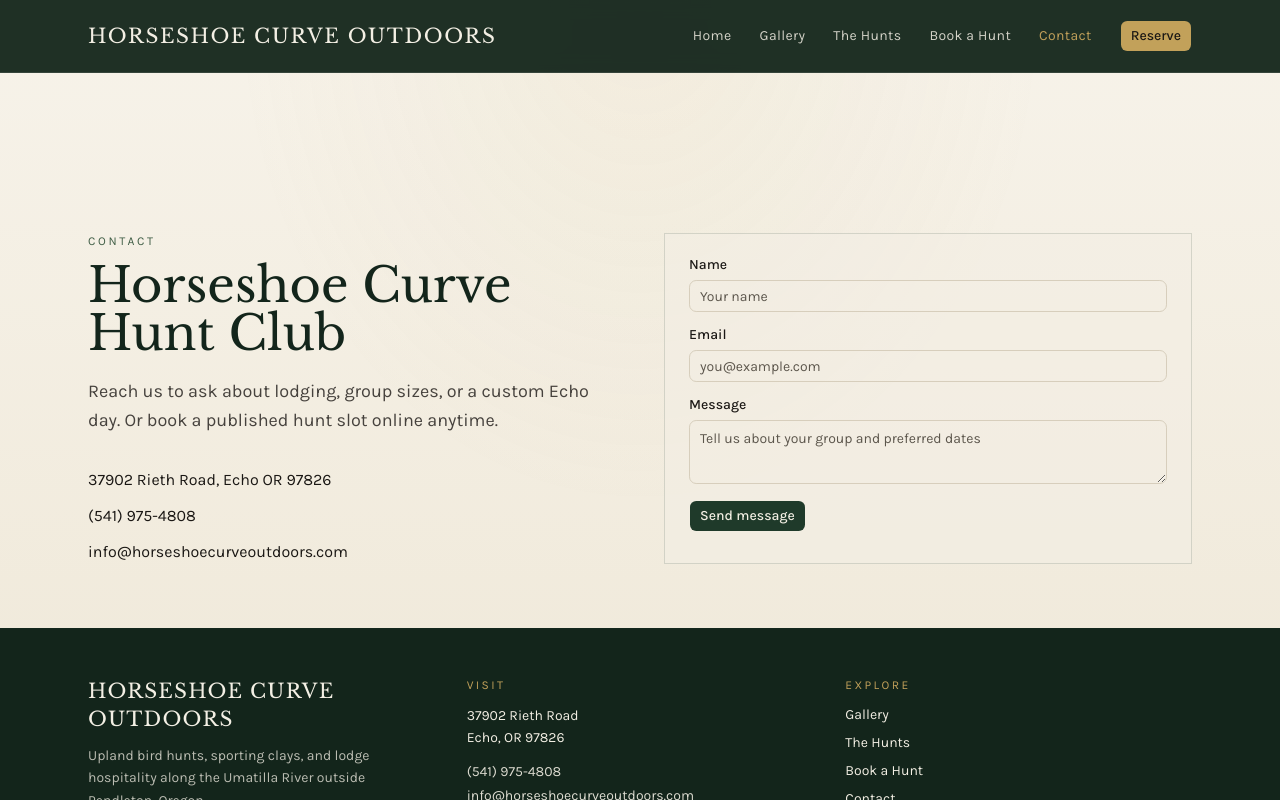
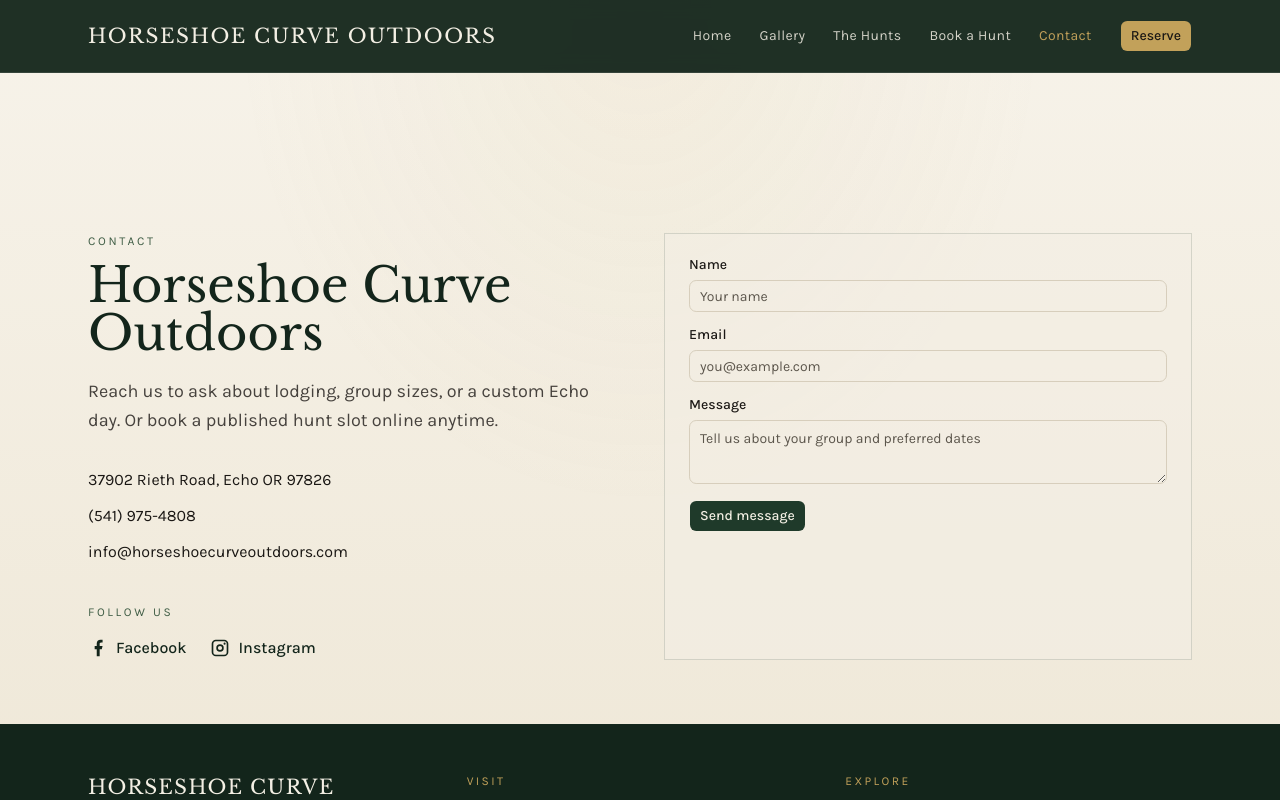
Before and after one commit to physikal/horseshoe-curve-outdoors, a Next.js app: page /contact in a window 1280 px wide. Shown: the top 800 px of the page. Built offline with nearby package versions, Linux system fonts and the light colour scheme.

Commit message:
Add Facebook and Instagram links on contact page

```diff
--- a/src/app/contact/page.tsx
+++ b/src/app/contact/page.tsx
@@ -1,5 +1,21 @@
 import { brand } from "@/lib/brand";
 import { ContactForm } from "@/components/contact-form";
+
+function FacebookIcon({ className }: { className?: string }) {
+  return (
+    <svg className={className} viewBox="0 0 24 24" fill="currentColor" aria-hidden>
+      <path d="M14 13.5h2.5l1-4H14v-2c0-1.03 0-2 2-2h1.5V2.14C17.18 2.09 16.09 2 14.93 2 12.26 2 10.5 3.67 10.5 6.58V9.5H8v4h2.5V22h3.5v-8.5z" />
+    </svg>
+  );
+}
+
+function InstagramIcon({ className }: { className?: string }) {
+  return (
+    <svg className={className} viewBox="0 0 24 24" fill="currentColor" aria-hidden>
+      <path d="M7 2h10a5 5 0 0 1 5 5v10a5 5 0 0 1-5 5H7a5 5 0 0 1-5-5V7a5 5 0 0 1 5-5zm0 2a3 3 0 0 0-3 3v10a3 3 0 0 0 3 3h10a3 3 0 0 0 3-3V7a3 3 0 0 0-3-3H7zm10.5 1.5a1.25 1.25 0 1 1 0 2.5 1.25 1.25 0 0 1 0-2.5zM12 7.5A4.5 4.5 0 1 1 12 16.5 4.5 4.5 0 0 1 12 7.5zm0 2a2.5 2.5 0 1 0 0 5 2.5 2.5 0 0 0 0-5z" />
+    </svg>
+  );
+}
 
 export default function ContactPage() {
   return (
@@ -10,7 +26,7 @@ export default function ContactPage() {
             Contact
           </p>
           <h1 className="mt-3 font-display text-4xl text-[var(--brand-forest-deep)] md:text-5xl">
-            Horseshoe Curve Hunt Club
+            {brand.name}
           </h1>
           <p className="mt-5 text-lg leading-relaxed text-[var(--brand-ink)]/80">
             Reach us to ask about lodging, group sizes, or a custom Echo day.
@@ -32,6 +48,31 @@ export default function ContactPage() {
               </a>
             </p>
           </div>
+          <div className="mt-10">
+            <p className="text-xs tracking-[0.22em] text-[var(--brand-moss)] uppercase">
+              Follow us
+            </p>
+            <div className="mt-4 flex flex-col gap-3 sm:flex-row sm:gap-6">
+              <a
+                href={brand.facebookUrl}
+                target="_blank"
+                rel="noopener noreferrer"
+                className="inline-flex items-center gap-2 font-medium text-[var(--brand-forest-deep)] hover:text-[var(--brand-moss)]"
+              >
+                <FacebookIcon className="size-5" />
+                Facebook
+              </a>
+              <a
+                href={brand.instagramUrl}
+                target="_blank"
+                rel="noopener noreferrer"
+                className="inline-flex items-center gap-2 font-medium text-[var(--brand-forest-deep)] hover:text-[var(--brand-moss)]"
+              >
+                <InstagramIcon className="size-5" />
+                Instagram
+              </a>
+            </div>
+          </div>
         </div>
         <ContactForm />
       </div>
```
